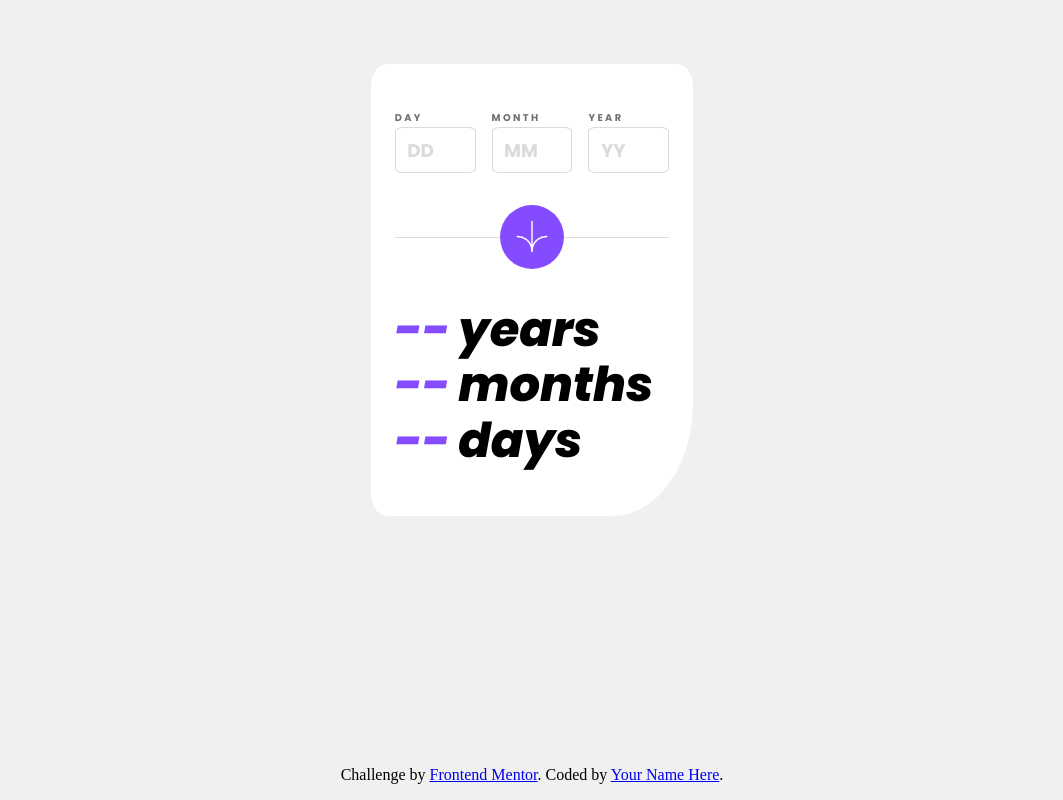
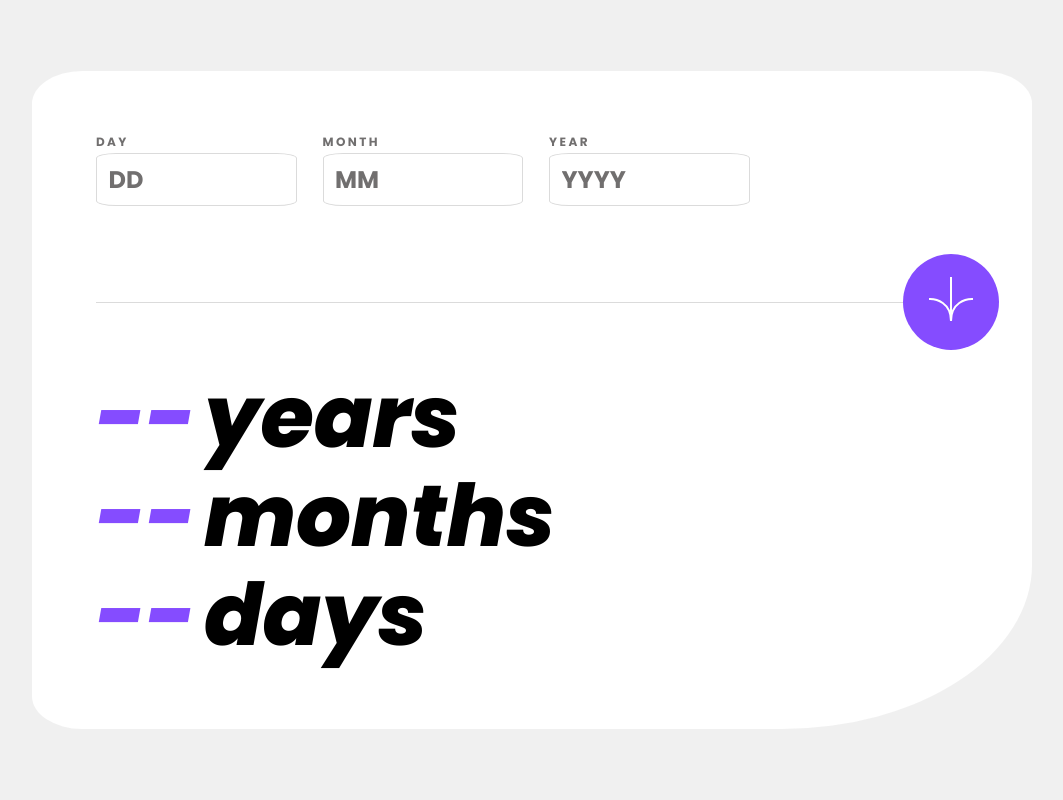
Before and after one commit to ils01/age-calculator-app, a website: page index.html in a window 1280 px wide. Shown: the whole page, without its empty margins (108-1171 px from the left). Drawn offline with nearby package versions, Linux system fonts and the light colour scheme.

Commit message:
feat: wide screen styles

```diff
--- a/index.html
+++ b/index.html
@@ -31,7 +31,6 @@
                             id="day"
                             placeholder="DD"
                             maxlength="2"
-                            size="1"
                         />
                     </div>
                     <div class="field">
@@ -41,17 +40,11 @@
                             id="month"
                             placeholder="MM"
                             maxlength="2"
-                            size="1"
                         />
                     </div>
                     <div class="field">
                         <label for="year">YEAR</label>
-                        <input
-                            type="text"
-                            placeholder="YY"
-                            maxlength="4"
-                            size="1"
-                        />
+                        <input type="text" placeholder="YYYY" maxlength="4" />
                     </div>
                 </div>
                 <button type="button" class="button--submit">
@@ -78,15 +71,5 @@
                 </div>
             </section>
         </main>
-        <footer>
-            <div class="attribution">
-                Challenge by
-                <a
-                    href="https://www.frontendmentor.io?ref=challenge"
-                    target="_blank"
-                    >Frontend Mentor</a
-                >. Coded by <a href="#">Your Name Here</a>.
-            </div>
-        </footer>
     </body>
 </html>
--- a/style.css
+++ b/style.css
@@ -47,7 +47,6 @@ body {
     background-color: var(--clr-neutral-200);
     display: flex;
     flex-direction: column;
-    justify-content: space-between;
     align-items: center;
 }
 
@@ -56,6 +55,7 @@ main {
     padding-inline: 1.5rem;
     padding-block: 3rem;
     border-radius: 5% 5% 25% 5%;
+    max-width: 1000px;
 
     font-family: "Poppins700";
     font-size: 1rem;
@@ -65,10 +65,6 @@ main {
     gap: 4rem;
 }
 
-footer {
-    text-align: center;
-}
-
 .input {
     border-bottom: 1px solid var(--clr-neutral-300);
 }
@@ -76,7 +72,7 @@ footer {
 .inputs {
     display: grid;
     grid-template-columns: repeat(3, 1fr);
-    gap: 1rem;
+    gap: clamp(1rem, 2vw, 2rem);
 }
 
 .field {
@@ -88,13 +84,15 @@ footer {
 
 .field label {
     color: var(--clr-neutral-400);
-    font-size: 0.6125rem;
+    font-size: clamp(0.6125rem, 1vw, 0.75rem);
     text-transform: capitalize;
     letter-spacing: 0.15rem;
 }
 
 .field input {
-    font-size: 1.15rem;
+    width: 100%;
+    /* font-size: 1.15rem; */
+    font-size: clamp(1.15rem, 2vw + 0.25rem, 1.5rem);
     padding: 0.715rem;
     margin-top: 0.25rem;
     border: 1px solid var(--clr-neutral-300);
@@ -104,14 +102,14 @@ footer {
 }
 
 .field input::placeholder {
-    color: var(--clr-neutral-300);
+    color: var(--clr-neutral-400);
 }
 
 .button--submit {
     background-color: var(--clr-primary-purple);
     border: none;
-    max-width: 4rem;
-    max-height: 4rem;
+    width: clamp(4rem, 10vw, 6rem);
+    height: clamp(4rem, 10vw, 6rem);
     border-radius: 50%;
     padding: 1rem;
 
@@ -126,10 +124,27 @@ footer {
 
 .output {
     font-family: "Poppins800";
-    font-size: 3rem;
+    font-size: clamp(3rem, 3vw + 3rem, 6.25rem);
 }
 
 .output__num {
     color: var(--clr-primary-purple);
     margin-right: 0.5rem;
 }
+
+@media (width > 600px) {
+    body {
+        justify-content: center;
+        padding-block: 0;
+        padding-inline: 2vw;
+    }
+    main {
+        padding: 4rem;
+    }
+    .inputs {
+        max-width: 75%;
+    }
+    .button--submit {
+        left: 98%;
+    }
+}
```
